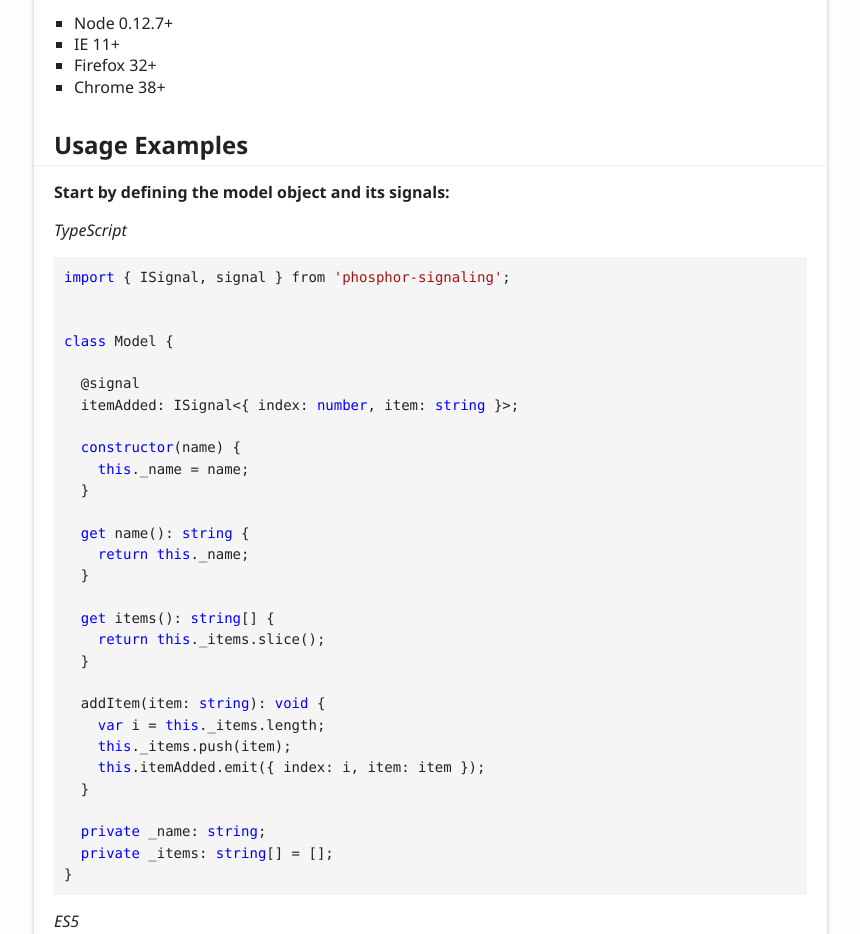
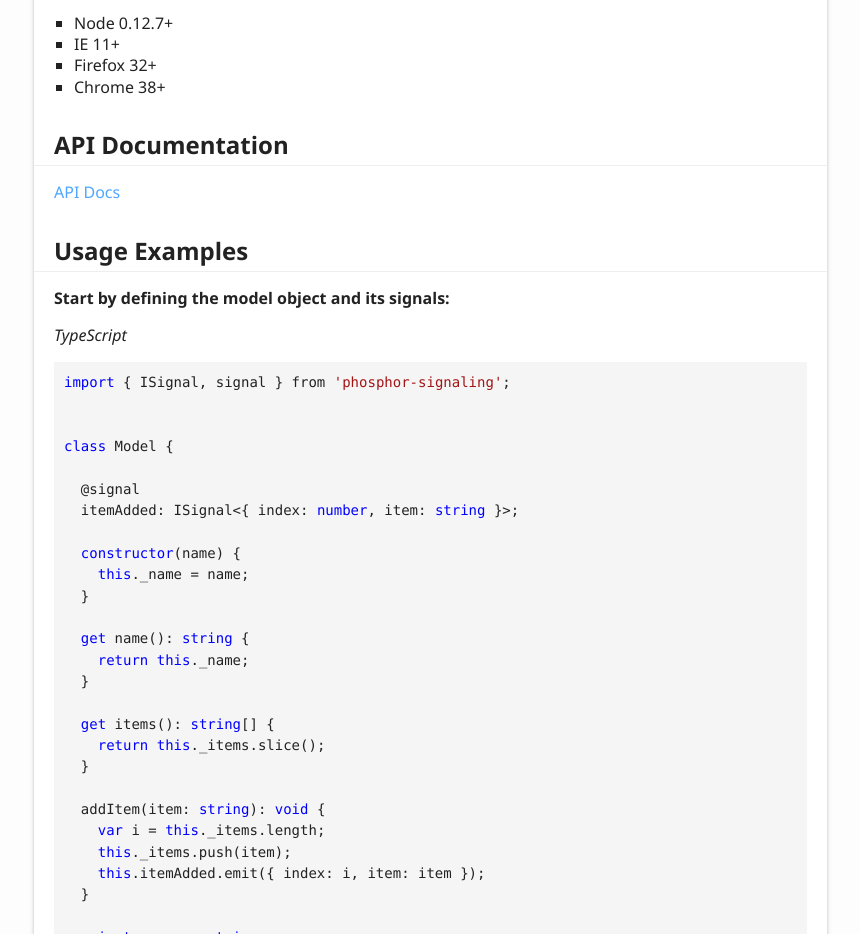
Before and after one commit to ellisonbg/phosphor-signaling, a plain HTML site: page index.html in a window 1280 px wide. Shown: the part 1360-2294 px from the top of the page, without its empty margins (6-866 px from the left). Drawn offline with Linux system fonts and the light colour scheme.

Commit message:
autocommit docs

```diff
--- a/index.html
+++ b/index.html
@@ -106,6 +106,8 @@ npm run build
 					<li>Firefox 32+</li>
 					<li>Chrome 38+</li>
 				</ul>
+				<h2 id="api-documentation">API Documentation</h2>
+				<p><a href="http://phosphorjs.github.io/phosphor-signaling/">API Docs</a></p>
 				<h2 id="usage-examples">Usage Examples</h2>
 				<p><strong>Start by defining the model object and its signals:</strong></p>
 				<p><em>TypeScript</em></p>
```
